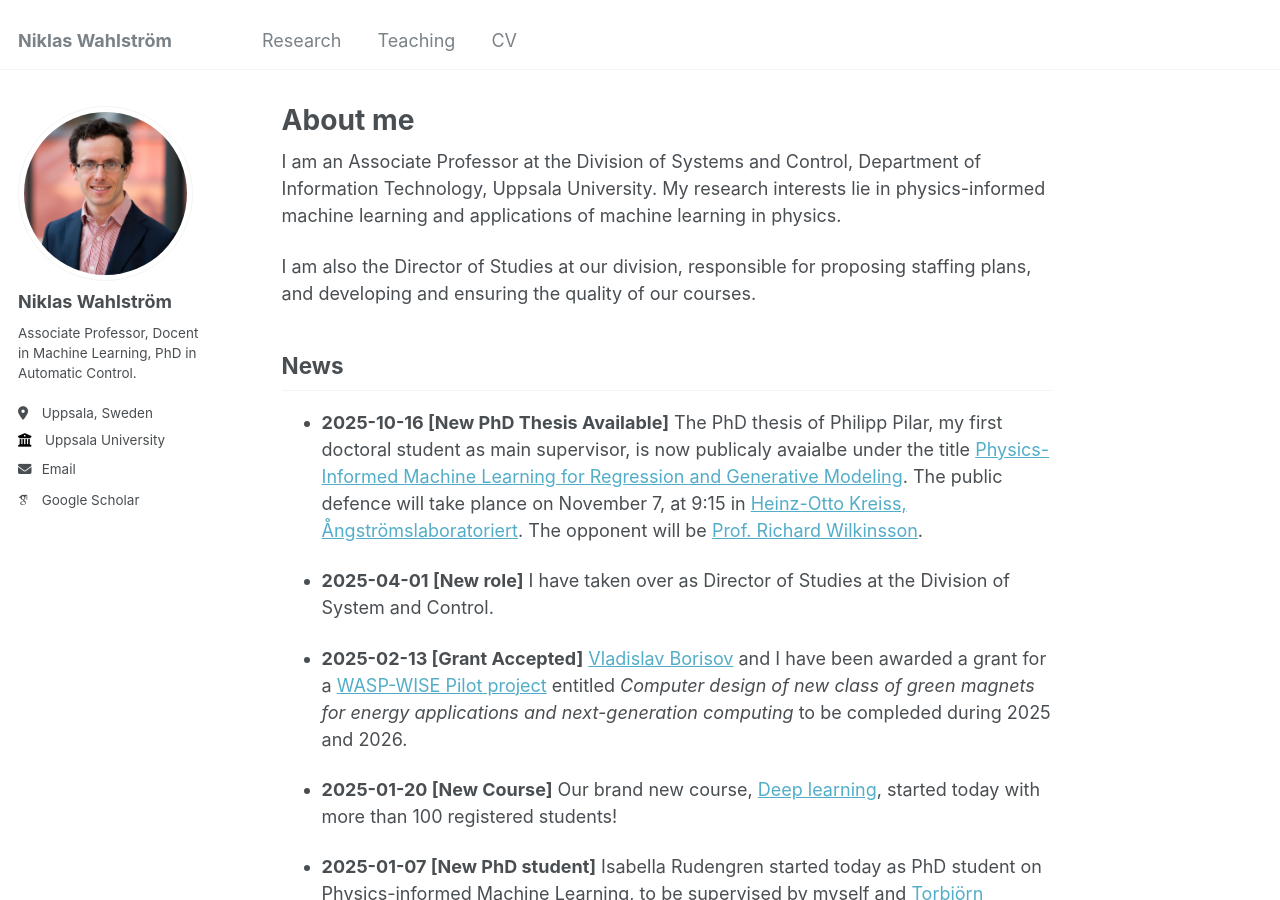
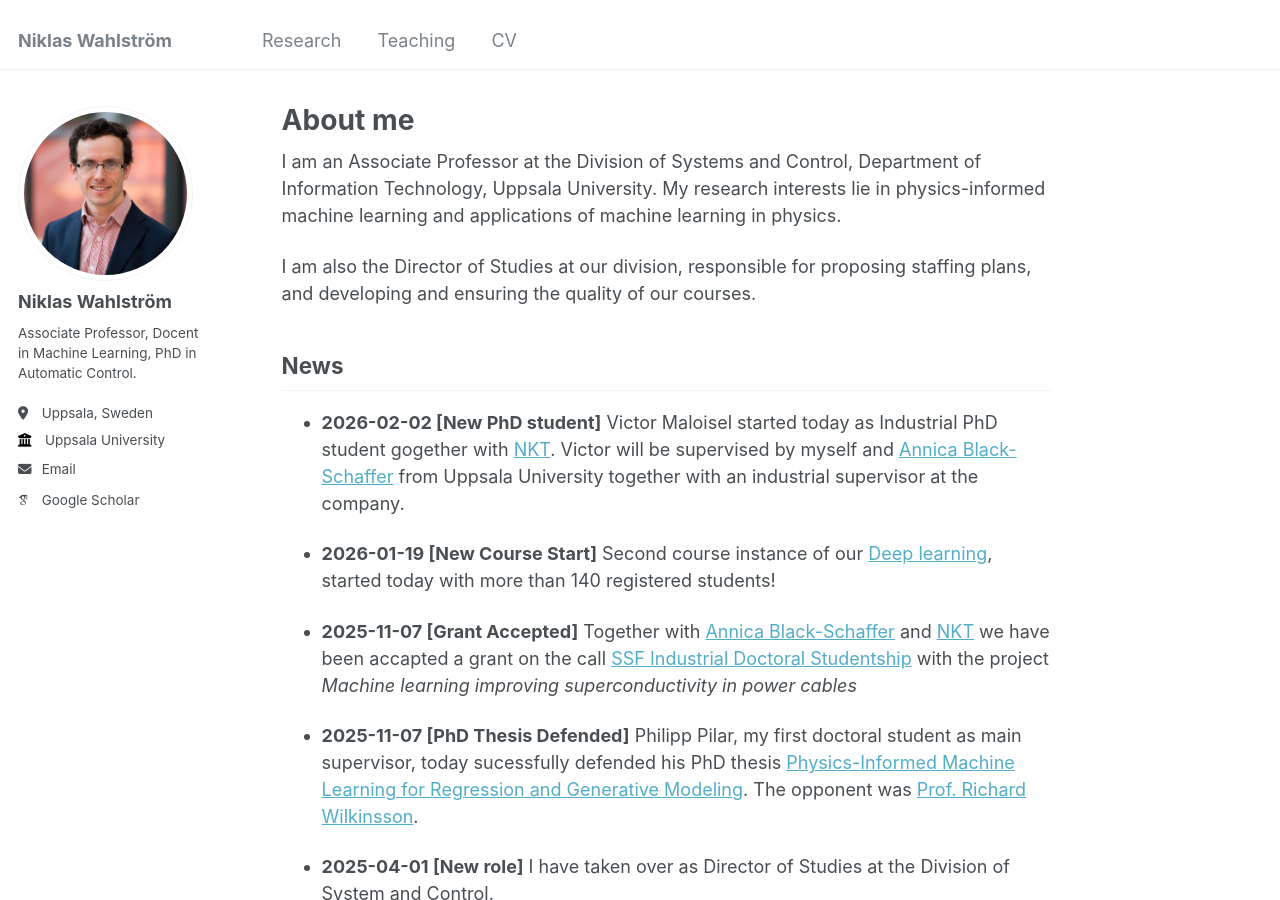
Before and after one commit to nikwa/nikwa.github.io, a Jekyll site: the page built from _pages/about.md, in a window 1280 px wide and 900 px high. Built offline with Jekyll 4.4.1, drawn with Linux system fonts in a browser that asks for light colours; some web fonts are replaced.

Commit message:
update news

```diff
--- a/_pages/about.md
+++ b/_pages/about.md
@@ -13,8 +13,14 @@ I am also the Director of Studies at our division, responsible for proposing sta
 
 ## News
 
-- **2025-10-16 [New PhD Thesis Available]** The PhD thesis of Philipp Pilar,
- my first doctoral student as main supervisor, is now publicaly avaialbe under the title [Physics-Informed Machine Learning for Regression and Generative Modeling](https://diva-portal.org/smash/record.jsf?pid=diva2:1999190). The public defence will take plance on November 7, at 9:15 in [Heinz-Otto Kreiss, Ångströmslaboratoriert](https://link.mazemap.com/we6kvMKq). The opponent will be [Prof. Richard Wilkinsson](https://rich-d-wilkinson.github.io/).
+- **2026-02-02 [New PhD student]** Victor Maloisel started today as Industrial PhD student gogether with [NKT](https://www.nkt.com/products-solutions). Victor will be supervised by myself and [Annica Black-Schaffer](https://materials-theory.physics.uu.se/black-schaffer/) from Uppsala University together with an industrial supervisor at the company.
+
+- **2026-01-19 [New Course Start]** Second course instance of our [Deep learning](https://uppsala.instructure.com/courses/115767), started today with more than 140 registered students!
+
+- **2025-11-07 [Grant Accepted]** Together with [Annica Black-Schaffer](https://materials-theory.physics.uu.se/black-schaffer/) and [NKT](https://www.nkt.com/products-solutions) we have been accapted a grant on the call [SSF Industrial Doctoral Studentship](https://strategiska.se/app/uploads/sites/2/id25_en.pdf) with the project *Machine learning improving superconductivity in power cables*
+
+- **2025-11-07 [PhD Thesis Defended]** Philipp Pilar,
+ my first doctoral student as main supervisor, today sucessfully defended his PhD thesis [Physics-Informed Machine Learning for Regression and Generative Modeling](https://diva-portal.org/smash/record.jsf?pid=diva2:1999190). The opponent was [Prof. Richard Wilkinsson](https://rich-d-wilkinson.github.io/).
 
 - **2025-04-01 [New role]** I have taken over as Director of Studies at the Division of System and Control.
 
```
